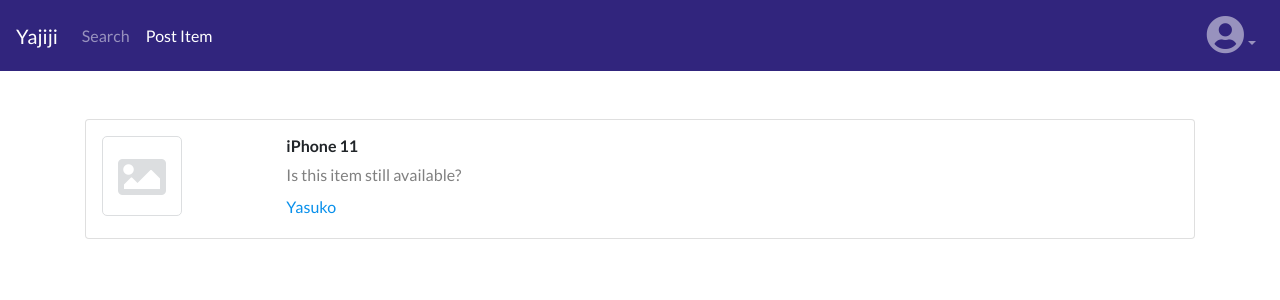
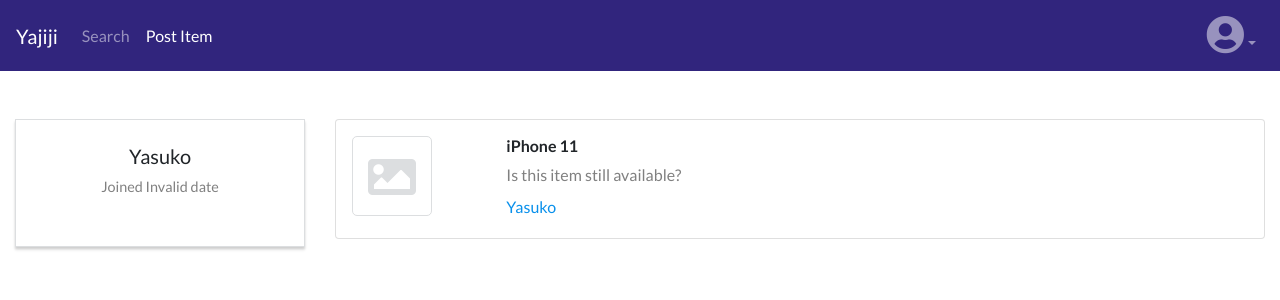
Before and after one commit to ykurata/shop-app, a React (Create React App) app in the folder client/: page /message in a window 1280 px wide. Shown: the top 300 px of the page. Built offline with nearby package versions, Linux system fonts and the light colour scheme; no server answers; sample sign-in values are in the browser's storage.

Commit message:
add user profile card in message list page

```diff
--- a/client/src/components/Message.js
+++ b/client/src/components/Message.js
@@ -19,16 +19,61 @@ class Message extends Component {
     return (
       <div>
         <Navbar></Navbar>
-        <div className="container item-list">
+        {/* display number of items */}
+        <div className="container-fluid item-list">
+          <div className="row">
+            <div className="col-lg-3 col-md-3"></div>
+            {/* <div className="col-lg-9 col-md-9">
+              {items.length > 0 ? (
+                <p>Showing {items.length} items</p>
+              ) : (
+                null
+              )}
+            </div> */}
+          </div>
+          <div className="row list-outer">
+
+            {/* User's info */}
+            <div className="col-lg-3 col-md-3">
+              <div className="user-info-container ">
+                <div className="user-info text-center m-auto">
+                  <div className="user-icon">
+                    {/* {user.image ? (
+                      <img src={user.image} className="rounded-circle detail-user-avatar" alt="avatar" />
+                    ) : (
+                      <i className="fas fa-user-circle fa-5x"></i>
+                    )} */}
+                  </div>
+                  <div className="user-name">
+                    <h5>Yasuko</h5>
+                    <p className="user-joined-date">Joined <Moment format="MMM YYYY">Date</Moment></p>
+                  </div>
+                </div>
+              </div>
+            </div>
+
+            <div className="col-lg-9 col-md-9">
               <div className="list-group">
+                {/* display message if there is no items  */}
+                {/* {items.length === 0 && this.state.loading === true ? (
+                  <div className="text-center mt-5">
+                    <h5>No Items</h5>
+                  </div>
+                ) : (
+                  null
+                )} */}
+
+                {/* Loading Message */}
+                {/* {this.state.loading === false ? (
+                  <div className="text-center mt-5">
+                    <h5>Loading Items...</h5>
+                  </div>
+                ) : (
+                  null
+                )} */}
+
                 <Link to="/" className="card message-card" >
                   <div className="row message-card-row">
-                {/* <div className="col-lg-1 col-md-1 col-sm-2 text-center">
-                  <div className="custom-control form-control-lg custom-checkbox">
-                    <input type="checkbox" className="custom-control-input" id="customCheck1" />
-                    <label className="custom-control-label mt-2"></label>
-                  </div>
-                </div>  */}
                     <div className="col-lg-2 col-md-2 col-sm-2">
                         <div className="no-image text-center"><i className="fas fa-image fa-3x mt-3"></i></div>
                       {/* <img src={phone} alt="..." className="rounded message-list-item-img" /> */}
@@ -43,6 +88,8 @@ class Message extends Component {
               </div>
             </div>
           </div>
+        </div>
+      </div>
     );
   }
 }
```
Lines whose indentation alone changed are shown as unchanged.
